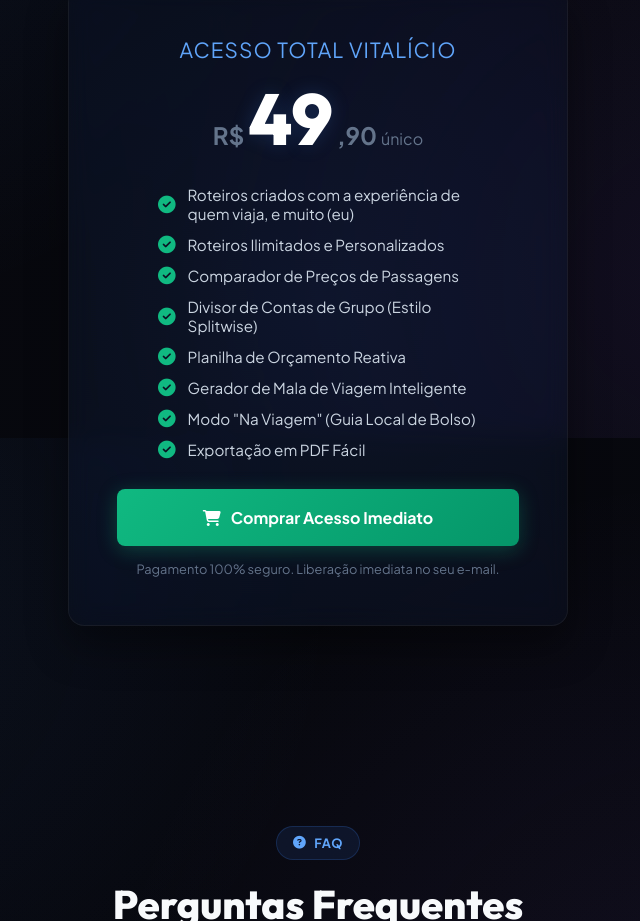
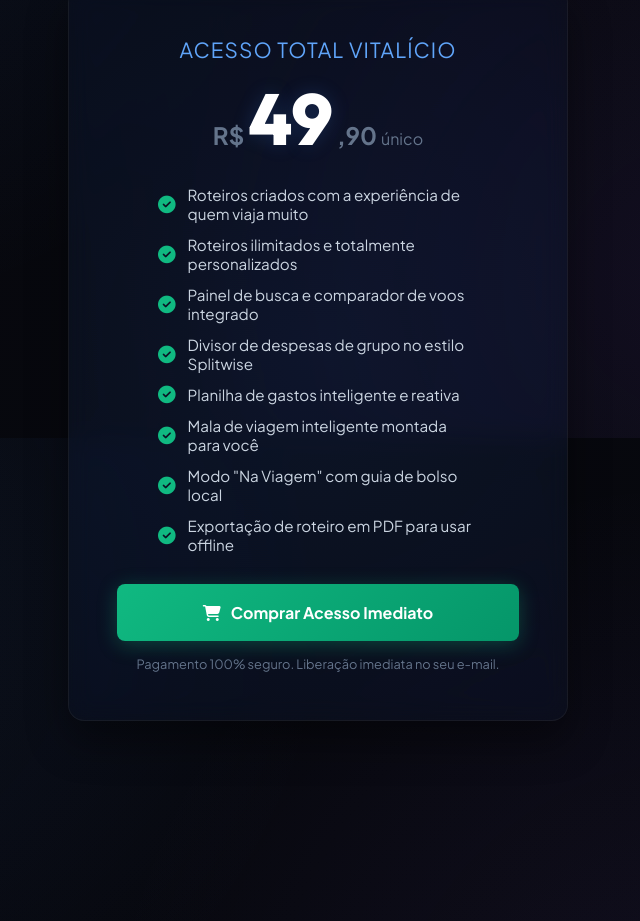
Before and after one commit to ianpietro/gptdoviajante, a website: page index.html in a window 1280 px wide. Shown: the part 4362-5283 px from the top of the page, without its empty margins (322-962 px from the left). Drawn offline with Linux system fonts and the light colour scheme.

Commit message:
copy: humanize pricing feature list and highlight flights search integrated

```diff
--- a/index.html
+++ b/index.html
@@ -343,14 +343,14 @@
           </div>
 
           <ul class="price-list">
-            <li><i class="fa-solid fa-circle-check"></i> Roteiros criados com a experiência de quem viaja, e muito (eu)</li>
-            <li><i class="fa-solid fa-circle-check"></i> Roteiros Ilimitados e Personalizados</li>
-            <li><i class="fa-solid fa-circle-check"></i> Comparador de Preços de Passagens</li>
-            <li><i class="fa-solid fa-circle-check"></i> Divisor de Contas de Grupo (Estilo Splitwise)</li>
-            <li><i class="fa-solid fa-circle-check"></i> Planilha de Orçamento Reativa</li>
-            <li><i class="fa-solid fa-circle-check"></i> Gerador de Mala de Viagem Inteligente</li>
-            <li><i class="fa-solid fa-circle-check"></i> Modo "Na Viagem" (Guia Local de Bolso)</li>
-            <li><i class="fa-solid fa-circle-check"></i> Exportação em PDF Fácil</li>
+            <li><i class="fa-solid fa-circle-check"></i> Roteiros criados com a experiência de quem viaja muito</li>
+            <li><i class="fa-solid fa-circle-check"></i> Roteiros ilimitados e totalmente personalizados</li>
+            <li><i class="fa-solid fa-circle-check"></i> Painel de busca e comparador de voos integrado</li>
+            <li><i class="fa-solid fa-circle-check"></i> Divisor de despesas de grupo no estilo Splitwise</li>
+            <li><i class="fa-solid fa-circle-check"></i> Planilha de gastos inteligente e reativa</li>
+            <li><i class="fa-solid fa-circle-check"></i> Mala de viagem inteligente montada para você</li>
+            <li><i class="fa-solid fa-circle-check"></i> Modo "Na Viagem" com guia de bolso local</li>
+            <li><i class="fa-solid fa-circle-check"></i> Exportação de roteiro em PDF para usar offline</li>
           </ul>
 
           <!-- Botão direciona para checkout da Kirvano/Padrão -->
```
